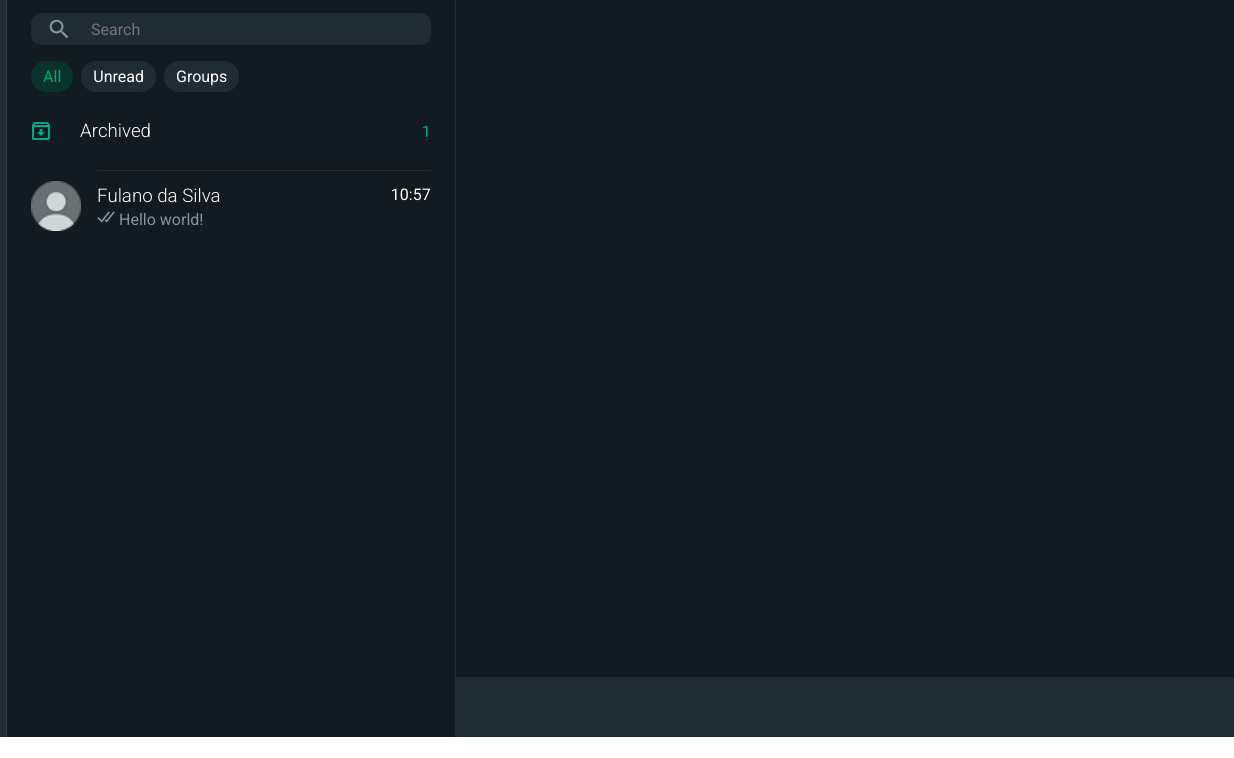
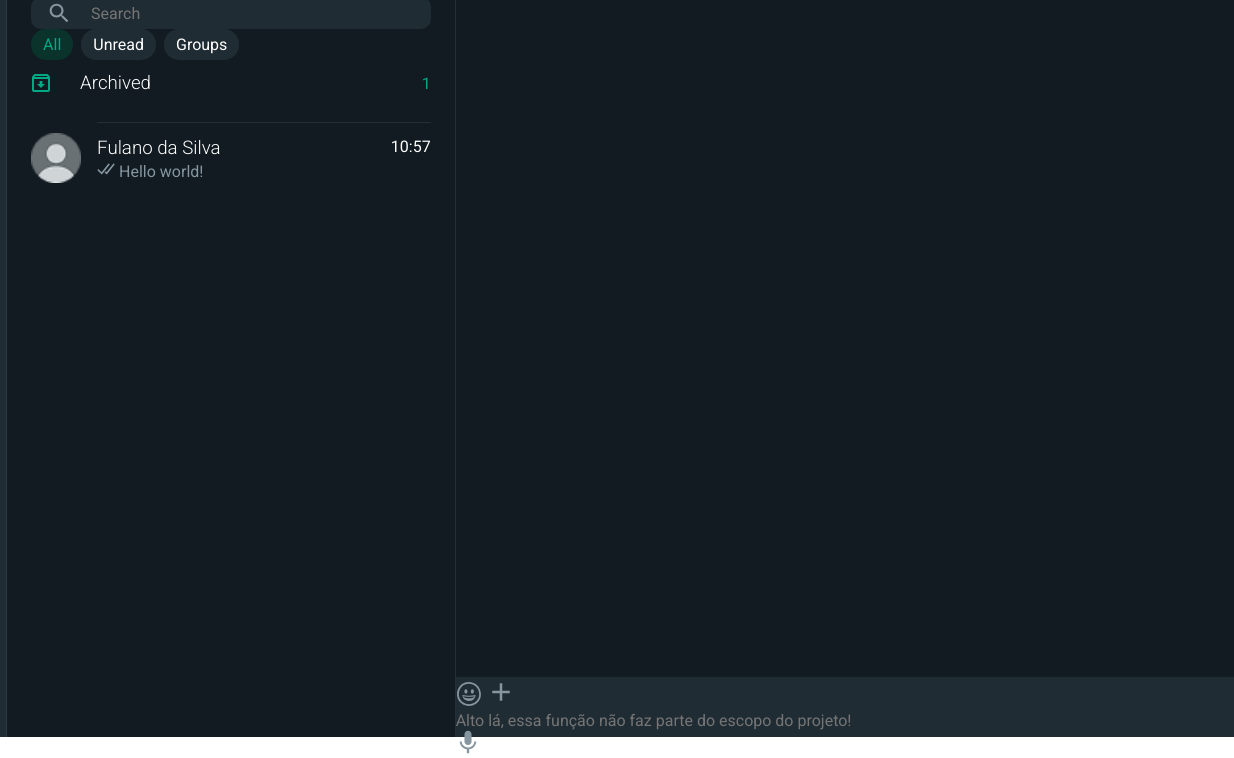
Before and after one commit to EdvanOAlves/17-API_WhatsappWeb_UI_Study, a plain HTML site: page index.html in a window 1280 px wide. Shown: the part 63-821 px from the top of the page, 46-1280 px from the left. Before the commit the page ends 800 px from the top, so only its background shows below. Drawn offline with Linux system fonts and the light colour scheme.

Commit message:
refactor: adjustments on contact-list elements for better hover behavior

```diff
--- a/index.html
+++ b/index.html
@@ -29,6 +29,7 @@
         </nav>
 
         <section class="contact-list">
+            <div class="navigation">
                 <header class="contact-list-header">
                     <h2>Chats</h2>
                     <ul class="contactlist-side-buttons">
@@ -52,9 +53,10 @@
                     <h3>Archived</h3>
                     <p class="archived-count">1</p>
                 </section>
+            </div>
 
             <ul class="contacts">
-                <li class="contact">
+                <li class="contact hoverable clickable">
                     <img class="profile-photo" src="./icons/Profile-NoIMG.png" alt="">
                     <div class="chat-details">
                         <div class="contact-header">
@@ -85,7 +87,16 @@
 
         </header>
         <section class="chat-body"></section>
-        <footer class="chat-footer"></footer>
+        <footer class="chat-footer">
+            <div class="attach">
+                <img src="./icons/Emojis-button.svg" alt="" class="chat-button">
+                <img src="./icons/Add-button.svg" alt="" class="chat-button">
+            </div>
+            <div class = "message-box">
+                <input type="text" placeholder="Alto lá, essa função não faz parte do escopo do projeto!">
+            </div>
+            <img src="./icons/Mike-button.svg" alt="" class="chat-button">
+        </footer>
 
     </main>
 </body>
```
Lines whose indentation alone changed are shown as unchanged.
